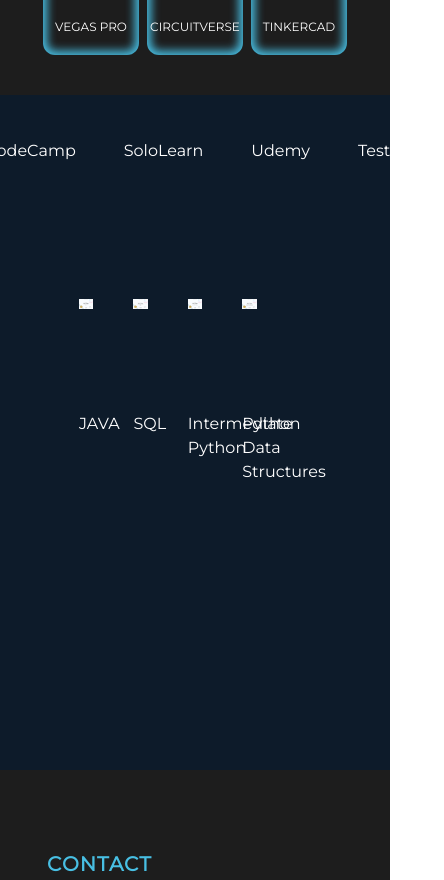
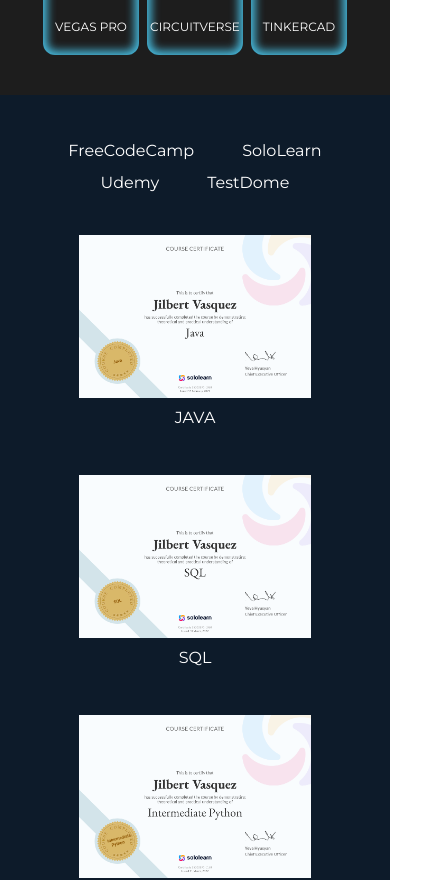
Before and after one commit to JilbertVasquez/JSVPortfolio, a React (Vite) app: page /SoloLearn in a window 390 px wide. Shown: the part 7360-8240 px from the top of the page, 444 px wide, since content can reach past the window. Built offline with nearby package versions, Linux system fonts and the light colour scheme.

Commit message:
fixing mobile view cert

```diff
--- a/src/Certification.jsx
+++ b/src/Certification.jsx
@@ -11,9 +11,9 @@
 
     return (
         <section className="cert-con custom_bg_2 min-h-cert flex justify-center items-start pt-10">
-            <section className="w-4/5 h-full">
+            <section className="w-4/5 h-full ">
                 <BrowserRouter>
-                    <Routes>
+                    <Routes className="h-full">
                         <Route path="/" element={<Layout />}>
                             <Route index element={<FreeCodeCamp />} />
                             <Route path="SoloLearn" element={<SoloLearn />} />
--- a/src/Certifications/CertContainer.jsx
+++ b/src/Certifications/CertContainer.jsx
@@ -2,7 +2,7 @@
 function CertContainer ({name, image, link}) {
 
     return (
-        <div className="h-72 w-1/5 px-5 p-2">
+        <div className="h-72 w-1/5 px-5 p-2 lg:w-1/5 md:w-2/4 xxs:w-full lg:h-72 xxs:h-60">
             <a href={link}>
                 <img className='container h-4/5 object-contain hover:scale-105' src={image} alt={name} />
                 <h1 className='text-white'>{name}</h1>
--- a/src/Certifications/FreeCodeCamp.jsx
+++ b/src/Certifications/FreeCodeCamp.jsx
@@ -20,7 +20,7 @@
     ]
 
     return (
-        <section className='container  flex justify-start p-5 gap-y-10 flex-wrap'>
+        <section className='container flex justify-start p-5 gap-y-0 flex-wrap'>
             {freecodecampCert.map((cert, index) => (
                 <CertContainer key={index} name={cert.name} image={cert.image} link={cert.link} />
             ))}
--- a/src/Certifications/Layout.jsx
+++ b/src/Certifications/Layout.jsx
@@ -3,8 +3,8 @@
 
 function Layout () {
     return (
-        <section className="container flex-col h-full">
-            <div className="flex  justify-center items-center gap-x-10 cert-head">
+        <section className="container flex-col h-full ">
+            <div className="flex  justify-center items-center cert-head flex-wrap gap-x-10">
                 <div className=" p-1 h-4/5 text-white hover:border-b-2 border-white">
                     <Link to="/">FreeCodeCamp</Link>
                 </div>
--- a/src/Certifications/SoloLearn.jsx
+++ b/src/Certifications/SoloLearn.jsx
@@ -1,10 +1,10 @@
 
 import CertContainer from './CertContainer.jsx';
 
-import JAVA from '../../public/certs/SoloLearn/JAVA.png';
-import SQL from '../../public/certs/SoloLearn/SQL.png';
-import Intermediate_Python from '../../public/certs/SoloLearn/Intermediate_Python.png';
-import Python_Data_Structures from '../../public/certs/SoloLearn/Python_Data_Structures.png';
+import JAVA from '/certs/SoloLearn/JAVA.png';
+import SQL from '/certs/SoloLearn/SQL.png';
+import Intermediate_Python from '/certs/SoloLearn/Intermediate_Python.png';
+import Python_Data_Structures from '/certs/SoloLearn/Python_Data_Structures.png';
 
 function SoloLearn () {
     const freecodecampCert = [
@@ -31,7 +31,7 @@
     ]
 
     return (
-        <section className='container  flex justify-start p-5 gap-y-10 flex-wrap'>
+        <section className='container  flex justify-start p-5 gap-y-0 flex-wrap'>
             {freecodecampCert.map((cert, index) => (
                 <CertContainer key={index} name={cert.name} image={cert.image} link={cert.link} />
             ))}
--- a/src/Certifications/TestDome.jsx
+++ b/src/Certifications/TestDome.jsx
@@ -74,7 +74,7 @@
     ]
 
     return (
-        <section className='container  flex justify-start p-5 gap-y-10 gap-x-5 flex-wrap scale-110'>
+        <section className=' mt-10 container flex justify-start p-5 gap-y-10 gap-x-5 flex-wrap lg:justify-start xxs:justify-center xxs:gap-y-4'>
             {testdomecert.map((cert, index) => (
                 < TestDomeCertificate key={index} name={cert.name} link={cert.link} color={cert.color} />
             ))}
--- a/src/Certifications/TestDomeCertificate.jsx
+++ b/src/Certifications/TestDomeCertificate.jsx
@@ -11,11 +11,14 @@
     }, []);
 
     return (
-        <a href={link} className={`testdome-certificate-stamp ${color}`}>
+        <div className='w-48 flex justify-center'>
+            <a href={link} className={`testdome-certificate-stamp ${color}`}>
             <span className="testdome-certificate-name">Jilbert S. Vasquez</span>
             <span className="testdome-certificate-test-name">{name}</span>
             <span className="testdome-certificate-card-logo">TestDome<br />Certificate</span>
         </a>
+        </div>
+
     );
 }
 
```
